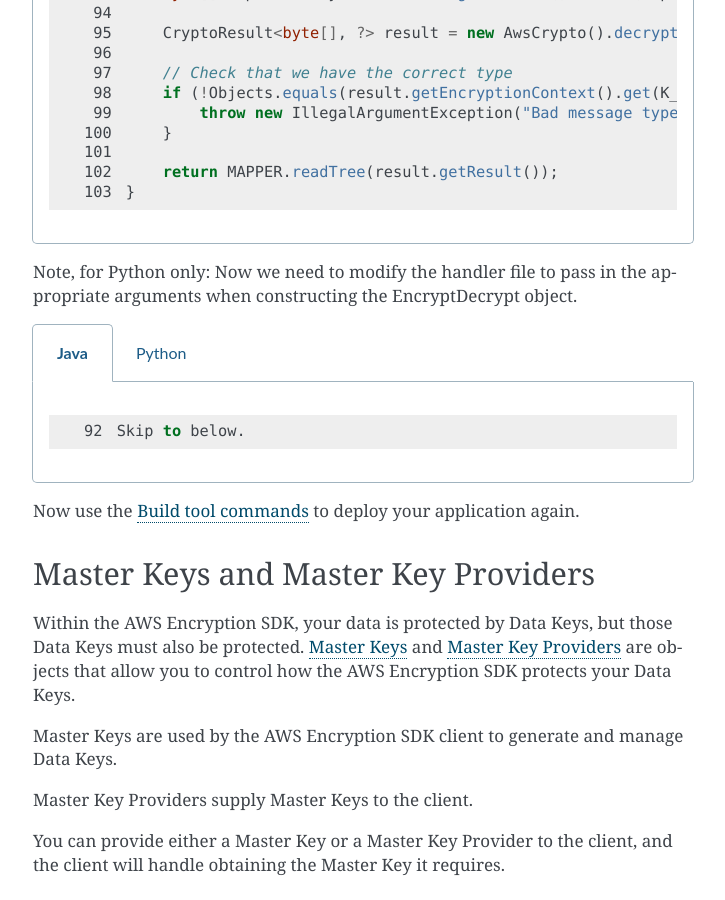
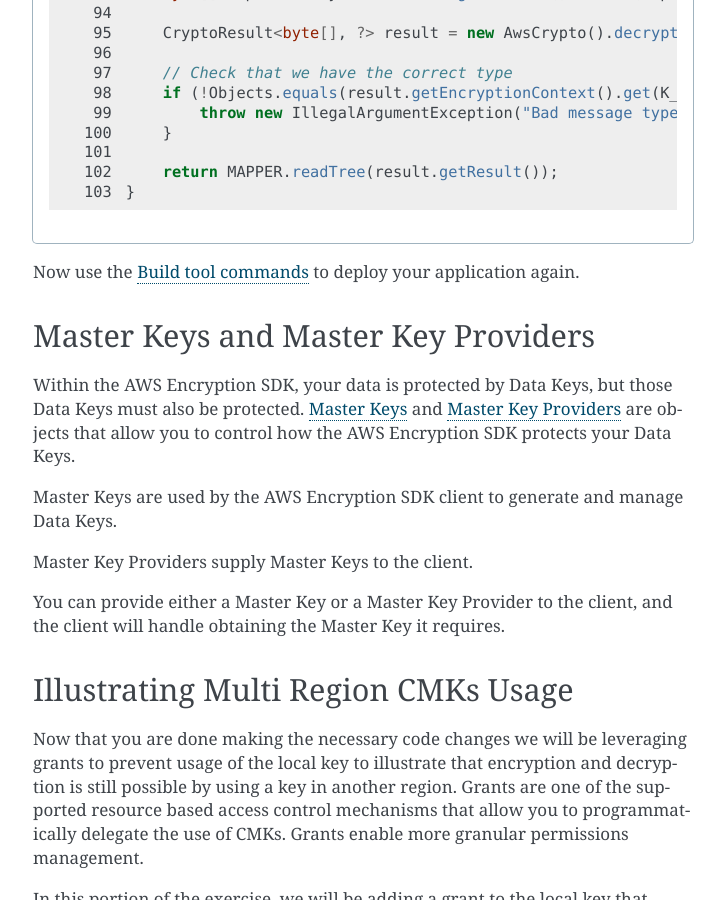
Before and after one commit to aws-samples/busy-engineers-encryption-sdk, a Sphinx documentation site: the page built from docs/exercises/5-multi_region.rst, in a window 1280 px wide and 900 px high, scrolled down 3946 px. Shown: the whole window, without its empty margins (387-1112 px from the left). Built offline with Sphinx 7.4.7, drawn with Linux system fonts in a browser that asks for light colours; some of the changed lines change nothing that is shown.

Commit message:
updated docs

```diff
--- a/docs/exercises/5-multi_region.rst
+++ b/docs/exercises/5-multi_region.rst
@@ -150,18 +150,18 @@
         .. code-block:: python
            :lineno-start: 66
 
-            def construct_multiregion_kms_master_key_provider(self):
-                regions = ('us-east-2', 'us-west-2')
-                alias = 'alias/busy-engineers-workshop-python-key'
+             def construct_multiregion_kms_master_key_provider(self, key_id_east):
+                alias_west = 'alias/busy-engineers-workshop-python-key-us-west-2-finalCheckPlz'
                 arn_template = 'arn:aws:kms:{region}:{account_id}:{alias}'
 
                 kms_master_key_provider = aws_encryption_sdk.KMSMasterKeyProvider()
                 account_id = boto3.client('sts').get_caller_identity()['Account']
-                for region in regions:
-                    kms_master_key_provider.add_master_key(arn_template.format(
-                    region=region,
+
+                kms_master_key_provider.add_master_key(key_id_east)
+                kms_master_key_provider.add_master_key(arn_template.format(
+                    region="us-west-2",
                     account_id=account_id,
-                    alias='{}-{}'.format(alias, region)
+                    alias=alias_west
                 ))
                 return kms_master_key_provider
 
@@ -304,49 +304,6 @@
 
                 return json.loads(plaintext)
 
-Note, for Python only: Now we need to modify the handler file to pass in the appropriate arguments when
-constructing the EncryptDecrypt object.
-
-.. tabs::
-
-    .. group-tab:: Java
-
-        .. code-block:: java
-           :lineno-start: 92
-
-            Skip to below.
-
-    .. group-tab:: Python
-
-        The file we are modifying is /src/busy-engineers-workshop/handler.py Start out by commenting out
-        references to KMS_CMK_VAR since our EncryptDecrypt class will collect the kms key ids when constructing
-        the master key providers. Next, remove any parameters from being passed into the EncryptDecrypt() object.
-
-        .. code-block:: python
-           :lineno-start: 50
-
-            SQS_QUEUE_VAR = "queue_url"
-            # KMS_CMK_VAR = "kms_key_id"
-            MIN_ROUNDS = 10
-            MAX_MESSAGE_BATCH_SIZE = 50
-            _LOGGER = logging.getLogger()
-            _LOGGER.setLevel(logging.DEBUG)
-            _LOG_WATCHER = KmsLogListener()
-            logging.basicConfig(level=logging.DEBUG)
-            _is_setup = False
-
-
-            def _setup():
-                """Create resources once on Lambda cold start."""
-                global _sqs_queue
-                queue = os.environ.get(SQS_QUEUE_VAR)
-                sqs = boto3.resource("sqs")
-                _sqs_queue = sqs.Queue(queue)
-
-                global _encrypt_decrypt
-                # key_id = os.environ.get(KMS_CMK_VAR)
-                _encrypt_decrypt = EncryptDecrypt()
-
 
 Now use the :ref:`Build tool commands` to deploy your application again.
 
```
